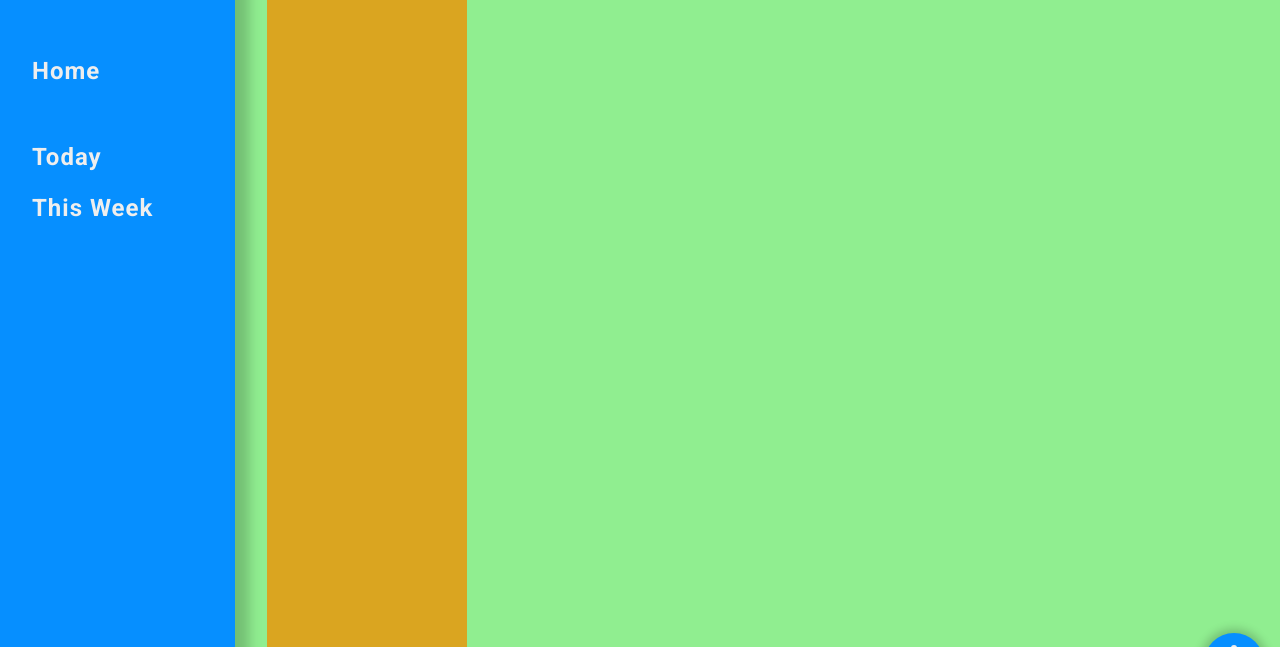
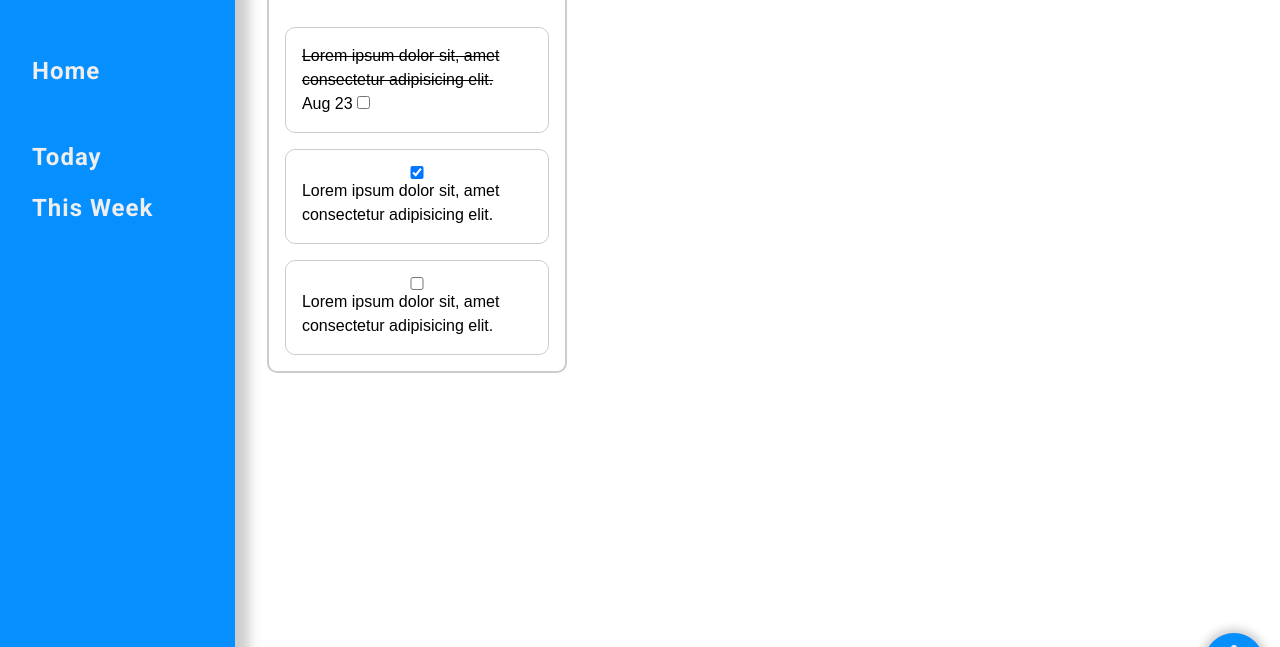
Before and after one commit to Honzi07/odin-todo-list, a website built with webpack: page dist/index.html in a window 1280 px wide. Shown: the part 91-738 px from the top of the page. Built offline with nearby package versions, Linux system fonts and the light colour scheme; a web font is replaced by a local one.

Commit message:
Some styling for the project card.

```diff
--- a/src/scss/style.scss
+++ b/src/scss/style.scss
@@ -150,7 +150,7 @@ footer {
 }
 
 main {
-  background-color: lightgreen;
+  // background-color: lightgreen;
   flex: 1;
   padding: 2rem;
   position: relative;
@@ -191,15 +191,54 @@ main {
     }
   }
 
-  div {
-    background-color: goldenrod;
-    width: 200px;
-    height: 1888px;
+  .project {
+    background-color: rgb(255, 255, 255);
+    border: rgba(0, 0, 0, 0.2) 2px solid;
+    border-radius: 10px;
+    // cursor: pointer;
+    // color: $clr-text-light;
+    width: 300px;
+    padding: 1rem;
+    transition: all 0.3s ease;
 
-    .test {
-      height: 200px;
-      width: 100%;
+    &:hover {
+      box-shadow: $shadow 4px 4px 9px 3px;
+    }
+
+    &:target {
       background-color: red;
+    }
+
+    // &:active {
+    //   background-color: red;
+    // }
+
+    h2 {
+      font-family: $heading-font;
+      margin-bottom: 2rem;
+    }
+
+    .project-todo {
+      display: flex;
+      flex-direction: column;
+      border: rgba(0, 0, 0, 0.2) 1px solid;
+      border-radius: 10px;
+      font-family: $normal-font;
+      padding: 1rem;
+
+      &:not(:last-child) {
+        margin-bottom: 1rem;
+      }
+
+      &:nth-of-type(2) {
+        p {
+          text-decoration: line-through;
+        }
+      }
+
+      // &:hover {
+      //   cursor: pointer;
+      // }
     }
   }
 }
```
